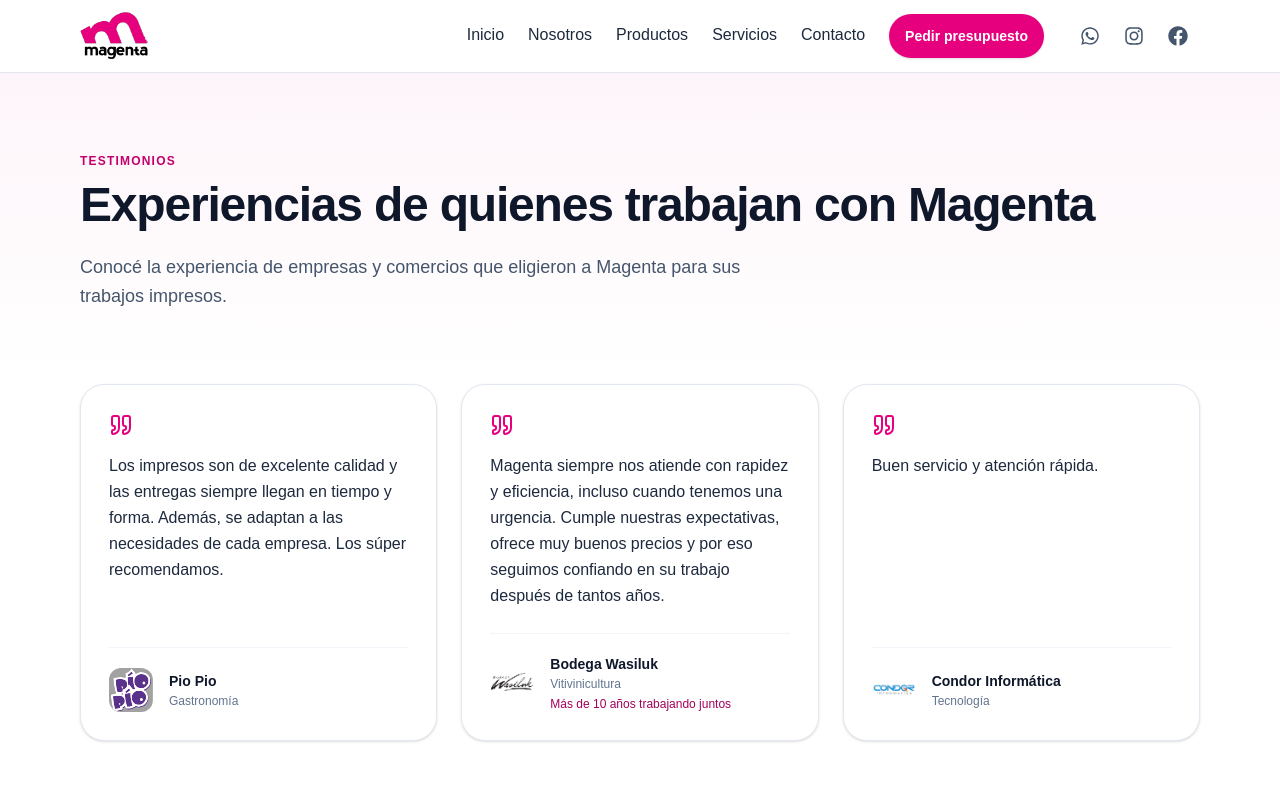
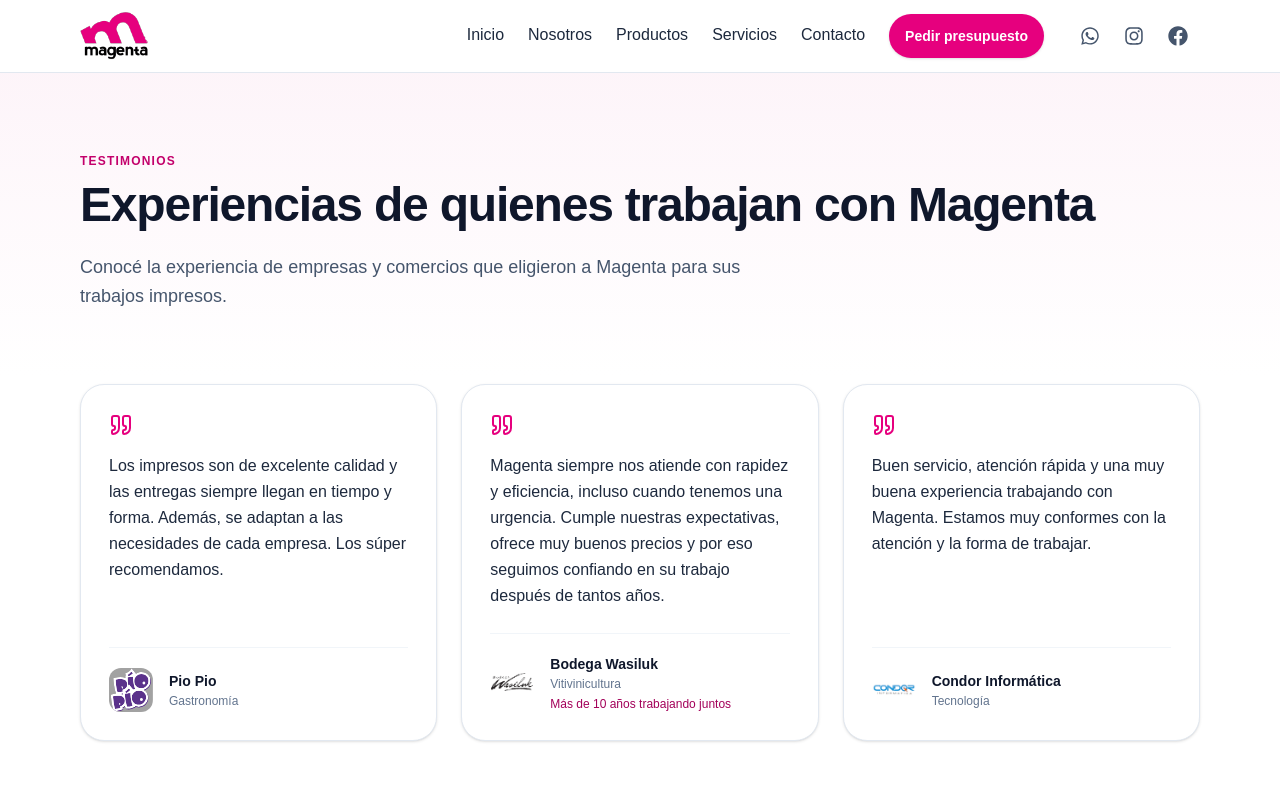
Before and after one commit to devrodri-com/magenta-paysandu, a Next.js app: page /testimonios in a window 1280 px wide. Shown: the top 800 px of the page. Built offline with nearby package versions, Linux system fonts and the light colour scheme.

Commit message:
fix(content): expand Condor testimonial

```diff
--- a/src/data/testimonials.ts
+++ b/src/data/testimonials.ts
@@ -36,7 +36,7 @@
     id: "condor-informatica",
     businessName: "Condor Informática",
     category: "Tecnología",
-    text: "Buen servicio y atención rápida.",
+    text: "Buen servicio, atención rápida y una muy buena experiencia trabajando con Magenta. Estamos muy conformes con la atención y la forma de trabajar.",
     logo: "/images/clientes/condor-informatica.webp",
   },
 ];
```
Also changed, not shown: 1 other file (tests, documents, lock files or other folders).
